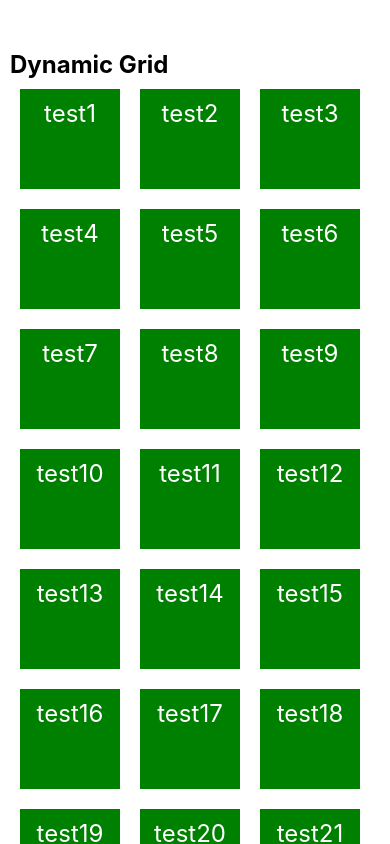
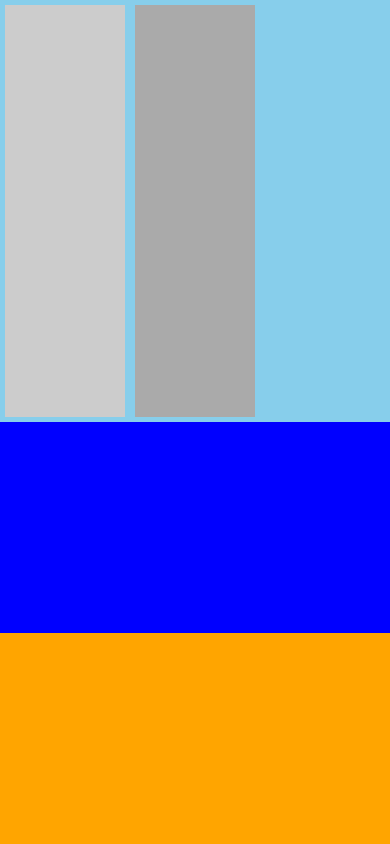
Before and after one commit to sahil3000/react-native-app, a React Native app: screen / in a window 390 px wide. Shown: the top 844 px of the page. Built offline with nearby package versions, Linux system fonts and the light colour scheme.

Commit message:
Response design component

```diff
--- a/App.js
+++ b/App.js
@@ -5,10 +5,11 @@ import InputForm from './components/InputForm';
 import UsingFlatList from './components/listing/UsingFlatList';
 import CustomListing from './components/listing/CustomListing';
 import DynamicGrid from './components/grid/DynamicGrid';
+import ResponseDesign from './components/grid/ResponseDesign';
 
 export default function App() {
   return (
-    <View>
+    <>
       {/* <User/> */}
       {/* <InputForm/> */}
 
@@ -18,9 +19,9 @@ export default function App() {
 
 
       {/* grid */}
-      <DynamicGrid/>
-
-    </View>
+      {/* <DynamicGrid/> */}
+      <ResponseDesign/>
+    </>
   );
 }
 
--- /dev/null
+++ b/components/grid/ResponseDesign.jsx
@@ -0,0 +1,53 @@
+import React from 'react';
+import {StyleSheet, View} from 'react-native';
+
+const ResponseDesign = () => {
+  return (
+    <View style={styles.container}>
+        <View style={styles.box1}>
+            <View style={styles.innerBox1}></View>
+            <View style={styles.innerBox2}></View>
+            <View style={styles.innerBox3}></View>
+        </View>
+        <View style={styles.box2}></View>
+        <View style={styles.box3}></View>
+    </View>
+  );
+};
+
+const styles = StyleSheet.create({
+  container: {
+    flex: 1,
+    backgroundColor: 'green',
+  },
+  box1: {
+    flex: 2,
+    backgroundColor: 'skyblue',
+    flexDirection: 'row'
+  },
+  box2: {
+    flex: 1,
+    backgroundColor: 'blue'
+  },
+  box3: {
+    flex: 1,
+    backgroundColor: 'orange'
+  },
+  innerBox1: {
+    flex: 1,
+    backgroundColor: '#ccc',
+    margin: 5
+  },
+  innerBox2: {
+    flex: 1,
+    backgroundColor: '#aaa',
+    margin: 5
+  },
+  innerBox3: {
+    flex: 1,
+    backgroundColor: '$acacac',
+    margin: 5
+  }
+});
+
+export default ResponseDesign;
```
